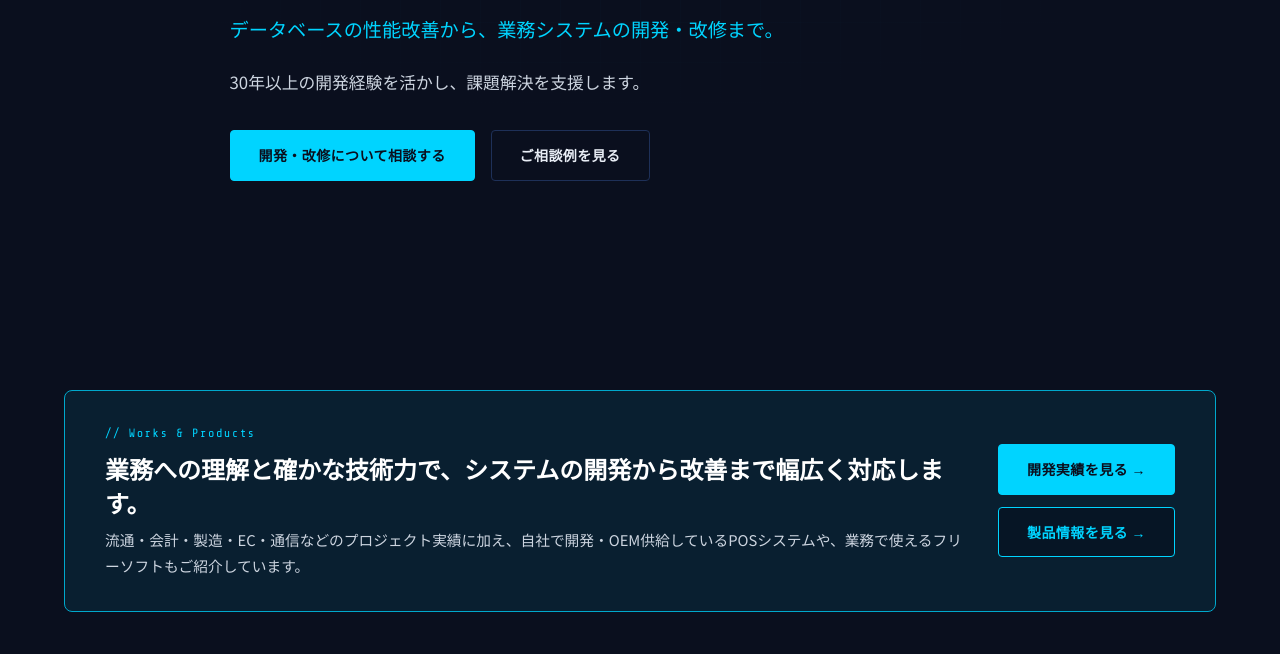
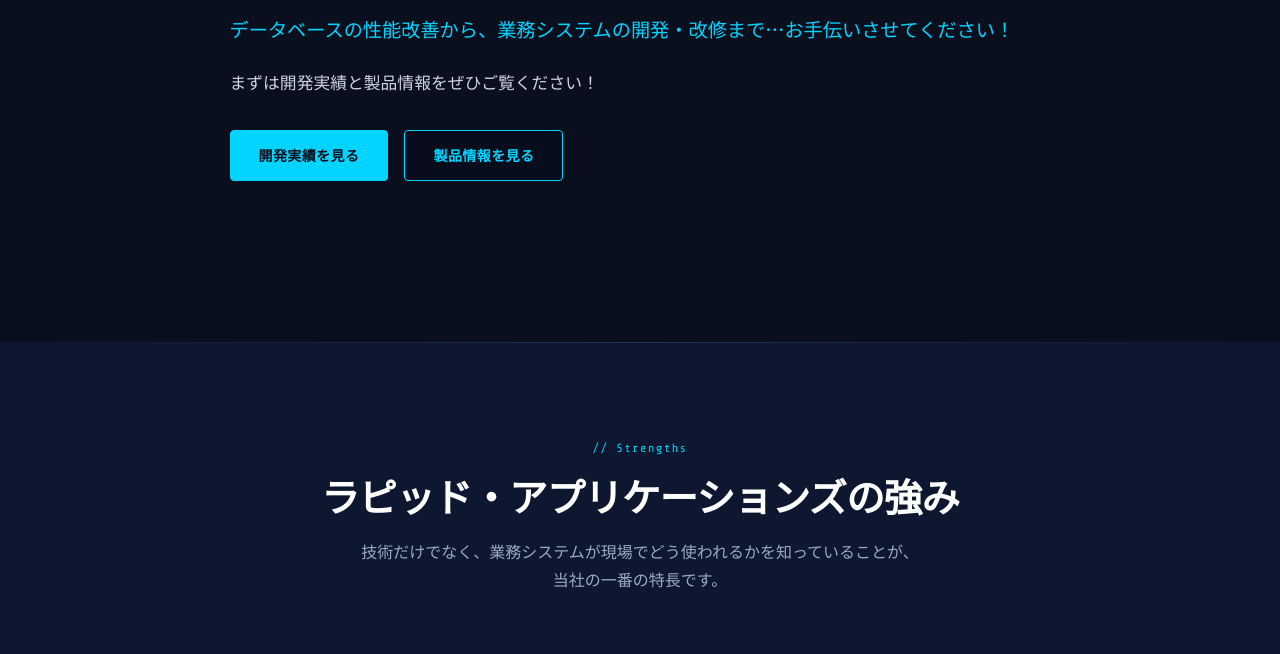
Before and after one commit to newage710309/rapid-applications-site, a plain HTML site: page index.html in a window 1280 px wide. Shown: the part 458-1112 px from the top of the page. Drawn offline with nearby package versions, Linux system fonts and the light colour scheme.

Commit message:
トップページ：ヒーローのコピーとボタンを変更、製品バナー欄を削除
Co-Authored-By: Claude Opus 5.5 <noreply@anthropic.com>

```diff
--- a/index.html
+++ b/index.html
@@ -82,27 +82,11 @@
       <div class="container hero-inner">
         <p class="hero-eyebrow"><span class="mono">// Business System Development</span></p>
         <h1 id="hero-title" class="hero-title"><span class="phrase">ラピッド・アプリケーションズの</span><br><span class="phrase"></span>サイトをご覧いただき</span><br><span class="phrase">誠にありがとうございます！</h1>
-        <p class="hero-subtitle">データベースの性能改善から、<br class="br-sp">業務システムの開発・改修まで。</p>
-        <p class="hero-lead">30年以上の開発経験を活かし、<br class="br-sp">課題解決を支援します。</p>
+        <p class="hero-subtitle">データベースの性能改善から、<br class="br-sp">業務システムの開発・改修まで…お手伝いさせてください！</p>
+        <p class="hero-lead">まずは開発実績と<br class="br-sp">製品情報をぜひご覧ください！</p>
         <div class="hero-cta-group">
-          <a href="#contact" class="btn btn-primary" data-contact-type="業務システムの開発・改修の相談">開発・改修について相談する</a>
-          <a href="#problems" class="btn btn-ghost">ご相談例を見る</a>
-        </div>
-      </div>
-    </section>
-
-    <section class="products-banner-section" aria-labelledby="products-banner-title">
-      <div class="container">
-        <div class="products-banner">
-          <div class="products-banner-body">
-            <p class="section-label mono">// Works &amp; Products</p>
-            <h2 id="products-banner-title">業務への理解と確かな技術力で、システムの開発から改善まで幅広く対応します。</h2>
-            <p>流通・会計・製造・EC・通信などのプロジェクト実績に加え、自社で開発・OEM供給しているPOSシステムや、業務で使えるフリーソフトもご紹介しています。</p>
-          </div>
-          <div class="products-banner-actions">
-            <a href="works.html" class="btn btn-primary">開発実績を見る &rarr;</a>
-            <a href="products.html" class="btn btn-outline">製品情報を見る &rarr;</a>
-          </div>
+          <a href="works.html" class="btn btn-primary">開発実績を見る</a>
+          <a href="products.html" class="btn btn-outline">製品情報を見る</a>
         </div>
       </div>
     </section>
```
